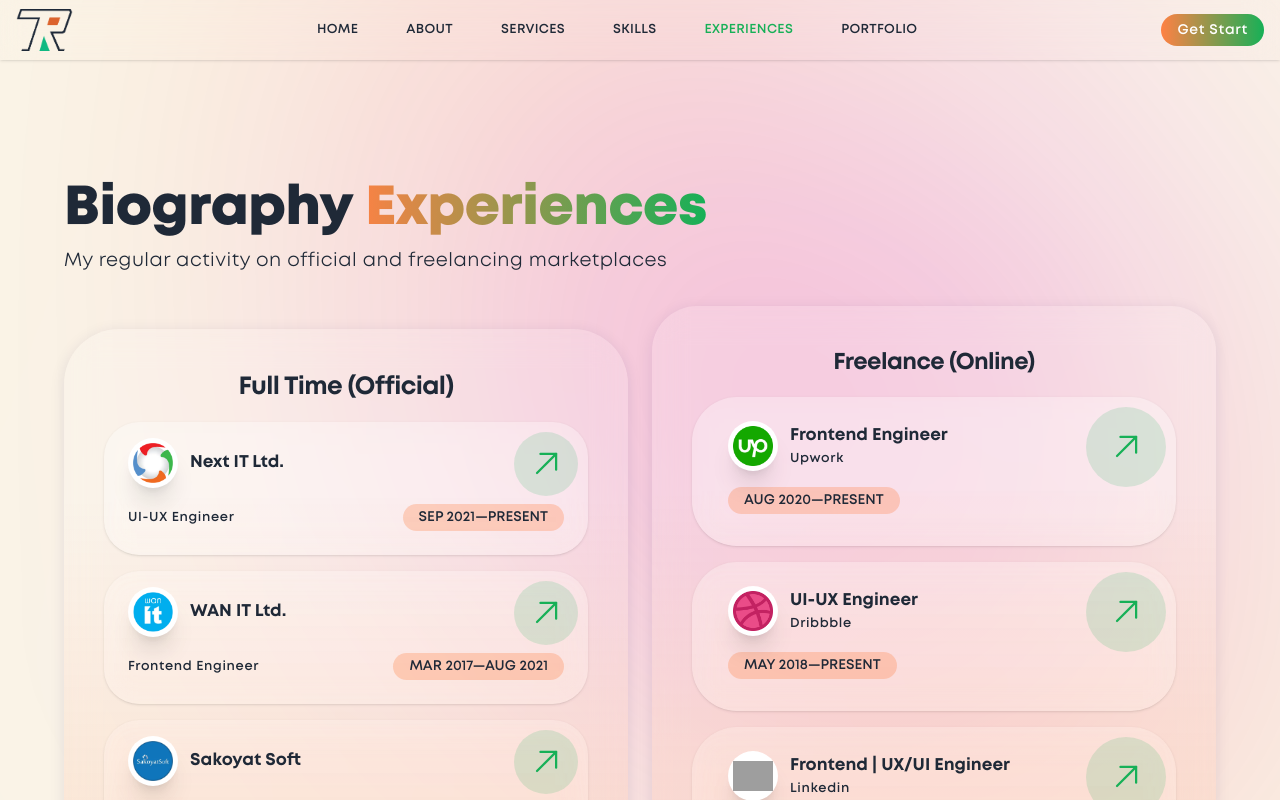
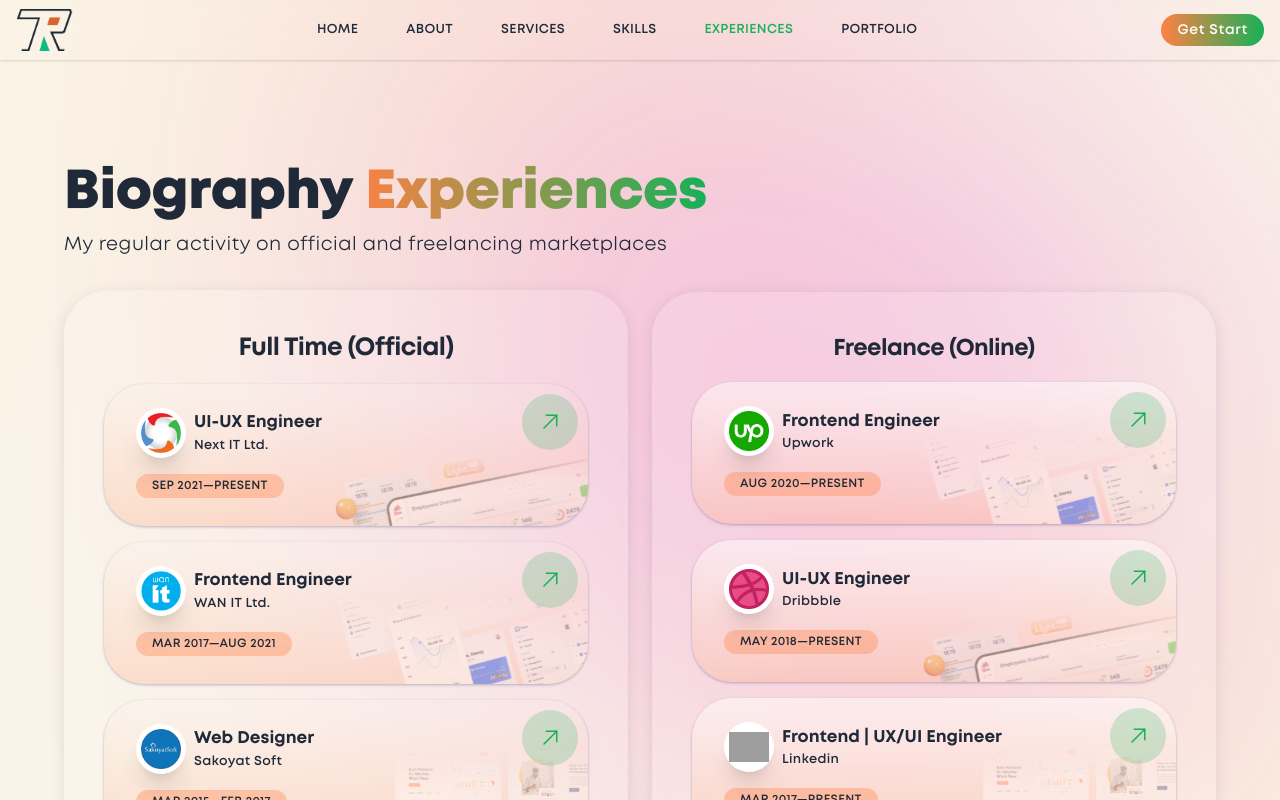
Before and after one commit to ToukirRj/Portfolio, a React (Vite) app: page /Experiences in a window 1280 px wide. Shown: the top 800 px of the page. Built offline with nearby package versions, Linux system fonts and the light colour scheme; grey boxes are pictures that could not be loaded.

Commit message:
no message

```diff
--- a/src/components/Bio.jsx
+++ b/src/components/Bio.jsx
@@ -6,7 +6,7 @@
 const Bio = () => {
     return (
         <>
-            <div className="sm:py-24 py-12 relative z-20">
+            <div className="py-20 relative z-20">
                 <div className="mx-auto px-4 sm:px-12 xl:max-w-6xl xl:px-0 relative z-10">
                     <div className="relative">
                         <h2 className="xl:text-[55px] md:text-4xl sm:text-3xl text-[23px] font-bold text-[#1F2937]">Biography
@@ -19,40 +19,66 @@
                     <div className="sm:mt-8 mt-8 relative z-10">
                         <div className="gap-6 space-y-0 flex items-center">
                             <div className="sm:w-1/2 w-full">
-                                <div className="p-10 relative overflow-hidden backdrop-blur-lg bg-white/[.15] shadow-[0_3px_15px_0px_rgba(2,24,93,0.098)] rounded-[55px]">
+                                <div className="p-10 relative overflow-hidden backdrop-blur-lg bg-white/[.15] shadow-[0_3px_15px_0px_rgba(2,24,93,0.098)] rounded-[45px]">
                                     <h2 className="flex items-center justify-center">
                                         <span className="text-[25px] tracking-tight font-[600] text-[#1F2937] text-center">Full Time (Official)</span>
                                     </h2>
                                     <div className="tracking-normal mt-4">
                                         {experienceData1.map(expo => (
+                                            // <Link to={expo.link} key={expo.id} target="_blank"
+                                            // className="overflow-hidden mt-4 px-8 pb-7 pt-6 block relative backdrop-blur-lg bg-white/[0.5] to-transparent shadow-[0_1px_3px_0px_rgba(2,24,93,0.18)] hover:shadow-lg hover:bg-white transition-all duration-500 justify-between rounded-[40px]">
+                                            //     <div className="flex gap-2 items-center">
+                                            //         <div className="relative flex h-[50px] w-[50px] flex-none items-center justify-center rounded-full bg-white shadow-xl">
+                                            //             <img src={expo.logo} alt="icon" width="40" height="40"/>
+                                            //         </div>
+                                            //         <div>
+                                            //             <span className="block w-max text-[17px] font-[600] text-[#1F2937]">{expo.position}</span>
+                                            //             <div className="text-[13px] text-[#1F2937] font-[500] sm:ml-0 sm:mt-0 mt-1 ml-[52px] tracking-wide">{expo.company}</div>
+                                            //         </div>
+                                            //     </div>
+                                            //     <div className="flex gap-3 items-center justify-start mt-3">
+                                            //         <dd className="table px-4 py-[3px] w-auto rounded-[30px] bg-[#FF8045]/[0.3] text-[13px] text-[#1F2937] font-[500] tracking-wide uppercase sm:ml-0 sm:mt-0 mt-1 ml-[52px]">
+                                            //             <time>{expo.startDate}</time>
+                                            //             <span>—</span>
+                                            //             <time>{expo.endDate}</time>
+                                            //         </dd>
+                                            //     </div>
+                                            //     <div className="h-14 w-14 absolute right-[10px] top-[10px] rounded-full bg-[#17B057]/[.25] flex items-center justify-center">
+                                            //         <svg xmlns="http://www.w3.org/2000/svg" width="24" height="24" viewBox="0 0 1024 1024" className='relative ease-in-out duration-500'>
+                                            //             <path fill="#17B057" d="M768 256H353.6a32 32 0 1 1 0-64H800a32 32 0 0 1 32 32v448a32 32 0 0 1-64 0z"/>
+                                            //             <path fill="#17B057" d="M777.344 201.344a32 32 0 0 1 45.312 45.312l-544 544a32 32 0 0 1-45.312-45.312z"/>
+                                            //         </svg>
+                                            //     </div>
+                                            //     <img class="absolute -bottom-[135px] right-0 -z-10 w-[280px] opacity-40" src={expo.img} alt="img"></img>
+                                            // </Link>
                                             <Link to={expo.link} key={expo.id} target="_blank"
-                                            className="overflow-hidden mt-4 px-6 pb-6 pt-4 block relative backdrop-blur-lg bg-white/[0.25] shadow hover:shadow-lg hover:bg-white transition-all duration-500 justify-between rounded-[35px]">
-                                                <div className="flex gap-3 items-center">
+                                            className="overflow-hidden mt-4 px-8 pb-7 pt-6 block relative backdrop-blur-lg bg-gradient-to-t from-[#FF8045]/[0.2] to-transparent shadow-[0_1px_3px_0px_rgba(2,24,93,0.28)] hover:shadow-lg hover:bg-white transition-all duration-500 justify-between rounded-[40px]">
+                                                <div className="flex gap-2 items-center">
                                                     <div className="relative flex h-[50px] w-[50px] flex-none items-center justify-center rounded-full bg-white shadow-xl">
                                                         <img src={expo.logo} alt="icon" width="40" height="40"/>
                                                     </div>
                                                     <div>
-                                                        <span className="block w-max text-[17px] font-[600] text-[#1F2937]">{expo.company}</span>
+                                                        <span className="block w-max text-[17px] font-[600] text-[#1F2937]">{expo.position}</span>
+                                                        <div className="text-[13px] text-[#1F2937] font-[500] sm:ml-0 sm:mt-0 mt-1 ml-[52px] tracking-wide">{expo.company}</div>
                                                     </div>
                                                 </div>
-                                                <div className="flex gap-3 items-center justify-between mt-4">
-                                                    <div className="text-[13px] text-[#1F2937] font-[500] sm:ml-0 sm:mt-0 mt-1 ml-[52px] tracking-wider">{expo.position}</div>
-                                                    <dd className="table px-4 py-[3px] w-auto rounded-[30px] bg-[#FF8045]/[0.3] text-[14px] text-[#1F2937] font-[500] uppercase sm:ml-0 sm:mt-0 mt-1 ml-[52px]">
+                                                <div className="flex gap-3 items-center justify-start mt-4">
+                                                    <dd className="table px-4 py-[3px] w-auto rounded-[30px] bg-[#FF8045]/[0.35] text-[12px] text-[#1F2937] font-[500] tracking-wide uppercase sm:ml-0 sm:mt-0 mt-1 ml-[52px]">
                                                         <time>{expo.startDate}</time>
                                                         <span>—</span>
                                                         <time>{expo.endDate}</time>
                                                     </dd>
                                                 </div>
-                                                <div className="h-16 w-16 absolute right-[10px] top-[10px] rounded-full bg-[#17B057]/[.15] flex items-center justify-center">
-                                                    <svg xmlns="http://www.w3.org/2000/svg" width="36" height="36" viewBox="0 0 1024 1024" className='relative ease-in-out duration-500'>
+                                                <div className="h-14 w-14 absolute right-[10px] top-[10px] rounded-full bg-[#17B057]/[.2] flex items-center justify-center">
+                                                    <svg xmlns="http://www.w3.org/2000/svg" width="24" height="24" viewBox="0 0 1024 1024" className='relative ease-in-out duration-500'>
                                                         <path fill="#17B057" d="M768 256H353.6a32 32 0 1 1 0-64H800a32 32 0 0 1 32 32v448a32 32 0 0 1-64 0z"/>
                                                         <path fill="#17B057" d="M777.344 201.344a32 32 0 0 1 45.312 45.312l-544 544a32 32 0 0 1-45.312-45.312z"/>
                                                     </svg>
                                                 </div>
+                                                <img class="absolute -bottom-[135px] right-0 -z-10 w-[280px] opacity-40" src={expo.img} alt="img"></img>
                                             </Link>
                                         ))}
                                     </div>
-                                    <span className="absolute h-[70%] w-full bottom-0 left-0 bg-gradient-to-t from-[#FF8045]/[0.15] to-transparent -z-10"></span>
                                 </div>
                             </div>
                             <div className="sm:w-1/2 w-full ">
@@ -63,33 +89,33 @@
                                     <div className="tracking-normal mt-4">
                                         {experienceData2.map(expo => (
                                             <Link to={expo.link} key={expo.id} target="_blank"
-                                            className="overflow-hidden mt-4 px-9 pb-8 pt-6 block relative backdrop-blur-lg bg-white/[0.25] shadow hover:shadow-lg hover:bg-white transition-all duration-500 justify-between rounded-[45px]">
-                                                <div className="flex gap-3 items-center">
+                                            className="overflow-hidden mt-4 px-8 pb-7 pt-6 block relative backdrop-blur-lg bg-gradient-to-t from-[#FF8045]/[0.2] to-white/[0.45] shadow-[0_1px_3px_0px_rgba(2,24,93,0.28)] hover:shadow-lg hover:bg-white transition-all duration-500 justify-between rounded-[40px]">
+                                                <div className="flex gap-2 items-center">
                                                     <div className="relative flex h-[50px] w-[50px] flex-none items-center justify-center rounded-full bg-white shadow-xl">
                                                         <img src={expo.logo} alt="icon" width="40" height="40"/>
                                                     </div>
                                                     <div>
                                                         <span className="block w-max text-[17px] font-[600] text-[#1F2937]">{expo.position}</span>
-                                                        <div className="text-[13px] text-[#1F2937] font-[500] sm:ml-0 sm:mt-0 mt-1 ml-[52px] tracking-wider">{expo.company}</div>
+                                                        <div className="text-[13px] text-[#1F2937] font-[500] sm:ml-0 sm:mt-0 mt-1 ml-[52px] tracking-wide">{expo.company}</div>
                                                     </div>
                                                 </div>
                                                 <div className="flex gap-3 items-center justify-start mt-4">
-                                                    <dd className="table px-4 py-[3px] w-auto rounded-[30px] bg-[#FF8045]/[0.3] text-[14px] text-[#1F2937] font-[500] uppercase sm:ml-0 sm:mt-0 mt-1 ml-[52px]">
+                                                    <dd className="table px-4 py-[3px] w-auto rounded-[30px] bg-[#FF8045]/[0.35] text-[12px] text-[#1F2937] font-[500] tracking-wide uppercase sm:ml-0 sm:mt-0 mt-1 ml-[52px]">
                                                         <time>{expo.startDate}</time>
                                                         <span>—</span>
                                                         <time>{expo.endDate}</time>
                                                     </dd>
                                                 </div>
-                                                <div className="h-20 w-20 absolute right-[10px] top-[10px] rounded-full bg-[#17B057]/[.15] flex items-center justify-center">
-                                                    <svg xmlns="http://www.w3.org/2000/svg" width="36" height="36" viewBox="0 0 1024 1024" className='relative ease-in-out duration-500'>
+                                                <div className="h-14 w-14 absolute right-[10px] top-[10px] rounded-full bg-[#17B057]/[.2] flex items-center justify-center">
+                                                    <svg xmlns="http://www.w3.org/2000/svg" width="24" height="24" viewBox="0 0 1024 1024" className='relative ease-in-out duration-500'>
                                                         <path fill="#17B057" d="M768 256H353.6a32 32 0 1 1 0-64H800a32 32 0 0 1 32 32v448a32 32 0 0 1-64 0z"/>
                                                         <path fill="#17B057" d="M777.344 201.344a32 32 0 0 1 45.312 45.312l-544 544a32 32 0 0 1-45.312-45.312z"/>
                                                     </svg>
                                                 </div>
+                                                <img class="absolute -bottom-[135px] right-0 -z-10 w-[280px] opacity-40" src={expo.img} alt="img"></img>
                                             </Link>
                                         ))}
                                     </div>
-                                    <span className="absolute h-[70%] w-full bottom-0 left-0 bg-gradient-to-t from-[#FF8045]/[0.15] to-transparent -z-10"></span>
                                 </div>
                             </div>
                         </div>
--- a/src/components/Eyes.jsx
+++ b/src/components/Eyes.jsx
@@ -3,7 +3,7 @@
 const Eyes = () => {
     return (
         <>
-            <div className="pt-8 pb-20 relative z-20">
+            <div className="pt-20 pb-16 relative z-20">
                 <div className="mx-auto px-4 sm:px-12 max-w-7xl xl:px-8">
                     <div className='grid grid-cols-2 gap-10 mx-[70px]'>
                         <div className='text-end'>
--- a/src/components/Myself.jsx
+++ b/src/components/Myself.jsx
@@ -66,7 +66,7 @@
                                 </div>
                             </div>
                         </div>
-                        <div className="grid grid-cols-4 gap-6 sm:px-0 px-[20px] mb-16">
+                        <div className="grid grid-cols-4 gap-6 sm:px-0 px-[20px]">
                             {statisticData.map(statistic => (
                                 <div key={statistic.id} className="relative overflow-hidden backdrop-blur-lg bg-white/[0.25] rounded-[40px] shadow-[0_3px_30px_0px_rgba(2,24,93,0.09)]">
                                     <div className='flex flex-row items-center justify-between p-3'>
--- a/src/components/Steps.jsx
+++ b/src/components/Steps.jsx
@@ -5,7 +5,7 @@
 const Steps = () => {
     return (
         <>
-            <div className="sm:py-18 py-12 relative z-20">
+            <div className="py-20 relative z-20">
                 <div className="mx-auto px-4 sm:px-12 xl:max-w-6xl xl:px-0">
                     <div className='grid grid-cols-2 gap-10 place-items-center mx-[50px]'>
                         <div className="w-full relative">
@@ -19,7 +19,7 @@
                             </div>
                             <img src={Step} alt="steps"/>
                         </div>
-                        <div className="w-full ps-10 pt-8">
+                        <div className="w-full ps-10">
                             {stepsData.map(step => (
                                 <div key={step.id} className="step relative z-10 w-full mt-[17px]">
                                     <span className='absolute -z-50 -top-[4px] -left-[34px] w-[40px] h-[40px] rounded-l-[40px] rounded-tr-[40px] bg-[#1F2937] flex items-center justify-center'>
--- a/src/components/Weapons.jsx
+++ b/src/components/Weapons.jsx
@@ -6,7 +6,7 @@
 
 const Weapons = () => {
   return (
-    <div className="pt-14 pb-16 relative z-20">
+    <div className="py-20 relative z-20">
       <div className="mx-auto px-4 sm:px-12 xl:max-w-6xl xl:px-0 ">
         <div className="relative">
           <h2 className="xl:text-[55px] md:text-4xl sm:text-3xl text-[23px] font-bold text-[#1F2937]">
@@ -20,7 +20,7 @@
         <div className="mt-7 relative z-10">
           <div className="grid grid-cols-3 gap-8">
             {skillsData.map((category, index) => (
-              <div key={index} className="w-full backdrop-blur-lg bg-white/[.25] shadow-[0_3px_35px_0px_rgba(2,24,93,0.095)] rounded-[45px] overflow-hidden p-10">
+              <div key={index} className="w-full backdrop-blur-lg bg-gradient-to-t from-[#FF8045]/[0.07] to-white/[0.15] shadow-[0_3px_40px_0px_rgba(2,24,93,0.14)] rounded-[45px] overflow-hidden p-10">
                 <h2 className="text-[23px] font-[600] text-center tracking-tight text-[#1F2937]">{category.title}</h2>
                 <div className="flex flex-wrap justify-center items-center">
                   {category.skills.map((skill, skillIndex) => (
--- a/src/datas/experienceData.jsx
+++ b/src/datas/experienceData.jsx
@@ -18,7 +18,7 @@
         company: 'WAN IT Ltd.',
         position: 'Frontend Engineer',
         logo: './img/jobs/wan.webp',
-        img:"./img/services/2.svg"
+        img:"./img/services/3.svg"
     },
     {
         id : '3',
@@ -28,7 +28,7 @@
         company: 'Sakoyat Soft',
         position: 'Web Designer',
         logo: './img/jobs/sako.webp',
-        img:"./img/services/3.svg"
+        img:"./img/services/2.svg"
     },
 ];
 
@@ -41,6 +41,7 @@
         company: 'Upwork',
         position: 'Frontend Engineer',
         logo: './img/jobs/upwork.webp',
+        img:"./img/services/3.svg"
     },
     {
         id : '2',
@@ -50,6 +51,7 @@
         company: 'Dribbble',
         position: 'UI-UX Engineer',
         logo: './img/jobs/dribbble.webp',
+        img:"./img/services/1.svg"
     },
     {
         id : '3',
@@ -59,5 +61,6 @@
         company: 'Linkedin',
         position: 'Frontend | UX/UI Engineer',
         logo: './img/jobs/linkedin.webp',
+        img:"./img/services/2.svg"
     }
 ];
```
